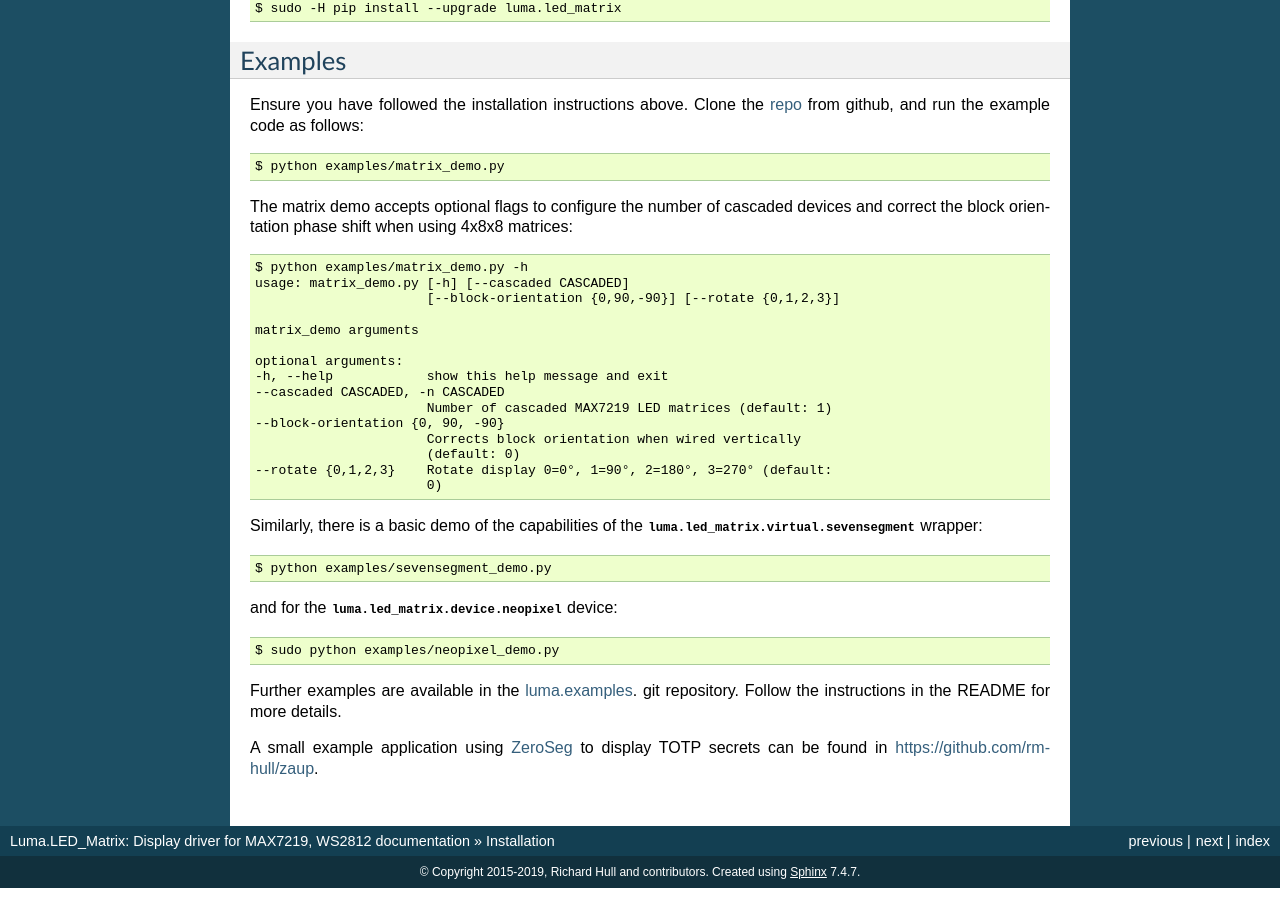
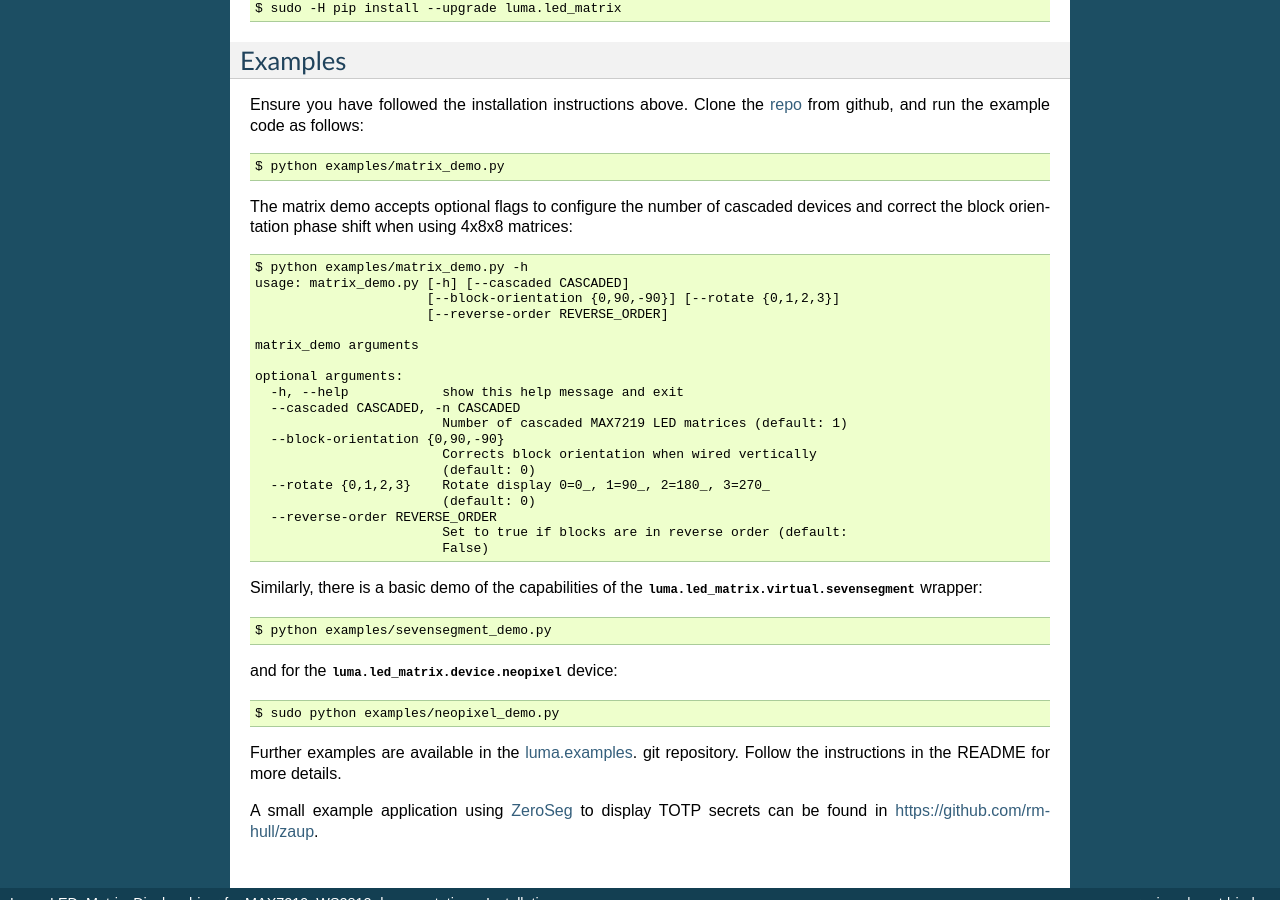
Before and after one commit to rm-hull/luma.led_matrix, a Sphinx documentation site: the page built from doc/install.rst, in a window 1280 px wide and 900 px high, scrolled down 2834 px. Built offline with Sphinx 7.4.7, drawn with Linux system fonts in a browser that asks for light colours; the version number could not be read and is left out.

Commit message:
Adding documentation for blocks_arranged_in_reverse_order. (#187)

```diff
--- a/doc/install.rst
+++ b/doc/install.rst
@@ -138,18 +138,22 @@ matrices::
     $ python examples/matrix_demo.py -h
     usage: matrix_demo.py [-h] [--cascaded CASCADED]
                           [--block-orientation {0,90,-90}] [--rotate {0,1,2,3}]
+                          [--reverse-order REVERSE_ORDER]
 
     matrix_demo arguments
 
     optional arguments:
-    -h, --help            show this help message and exit
-    --cascaded CASCADED, -n CASCADED
-                          Number of cascaded MAX7219 LED matrices (default: 1)
-    --block-orientation {0, 90, -90}
-                          Corrects block orientation when wired vertically
-                          (default: 0)
-    --rotate {0,1,2,3}    Rotate display 0=0°, 1=90°, 2=180°, 3=270° (default:
-                          0)
+      -h, --help            show this help message and exit
+      --cascaded CASCADED, -n CASCADED
+                            Number of cascaded MAX7219 LED matrices (default: 1)
+      --block-orientation {0,90,-90}
+                            Corrects block orientation when wired vertically
+                            (default: 0)
+      --rotate {0,1,2,3}    Rotate display 0=0_, 1=90_, 2=180_, 3=270_
+                            (default: 0)
+      --reverse-order REVERSE_ORDER
+                            Set to true if blocks are in reverse order (default:
+                            False)
 
 Similarly, there is a basic demo of the capabilities of the
 :py:class:`luma.led_matrix.virtual.sevensegment` wrapper::
```
Also changed, not shown: doc/python-usage.rst (+11 -0 lines).
